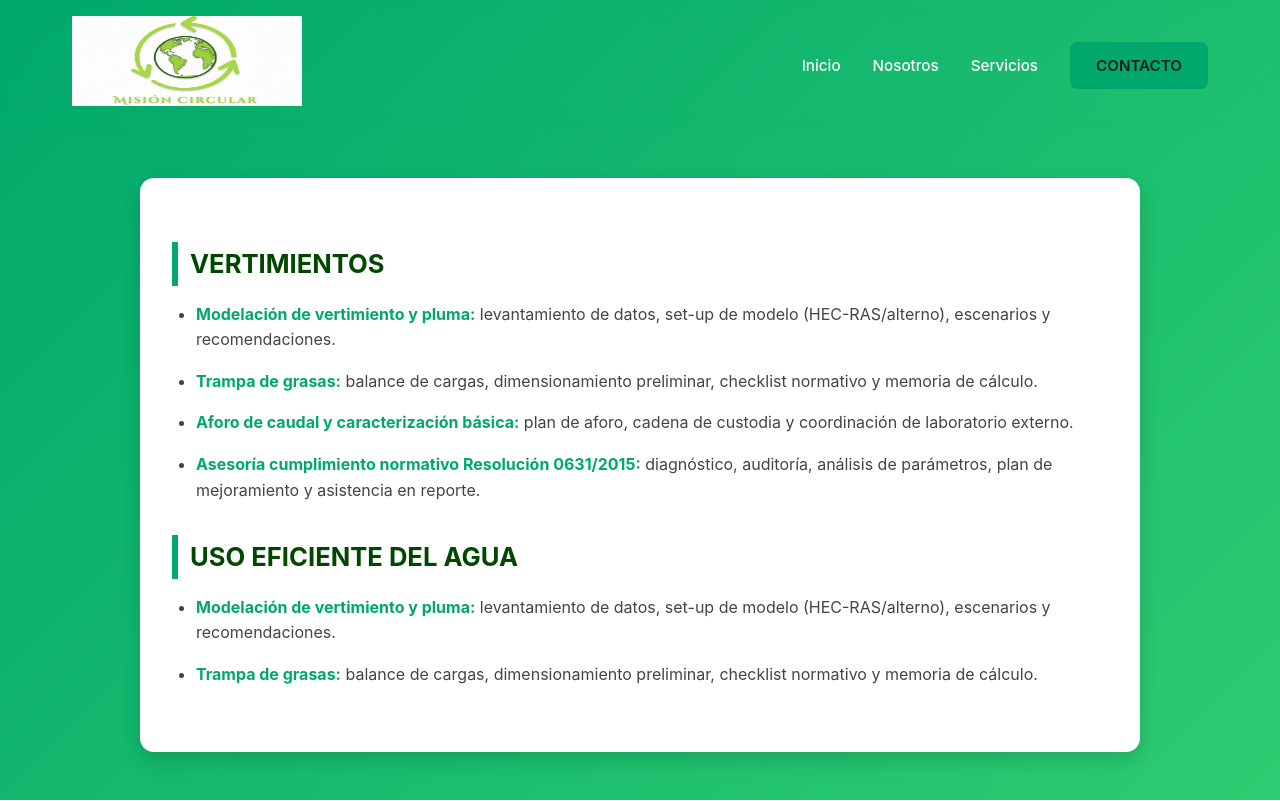
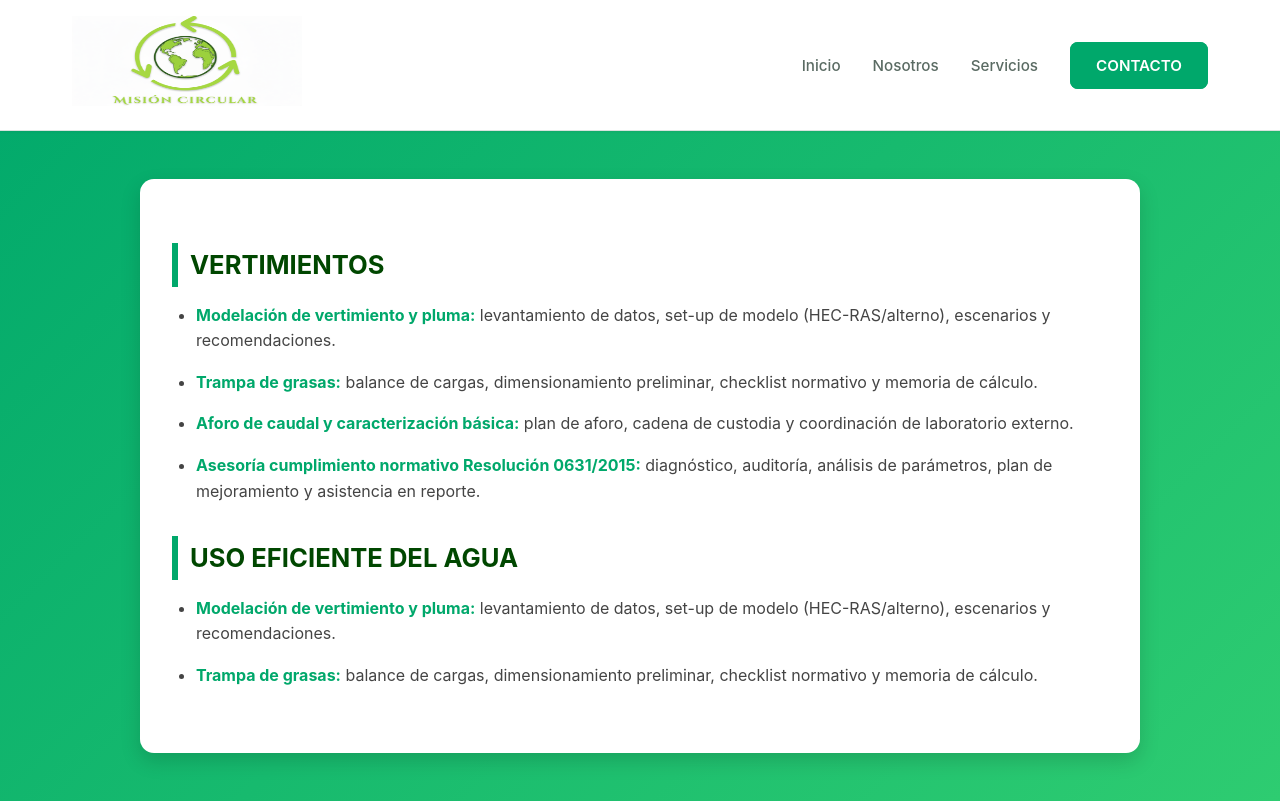
Before and after one commit to cmperdomoc7/ProyectoFinal, a plain HTML site: page imagenes/gestion_recursos.html in a window 1280 px wide. Drawn offline with Linux system fonts and the light colour scheme.

Commit message:
Te arregle la parte del navegador para que no quedara transparente

```diff
--- a/imagenes/gestion_recursos.css
+++ b/imagenes/gestion_recursos.css
@@ -8,7 +8,11 @@
     --background: linear-gradient(135deg, #00a86b, #2ecc71); /* Degradado moderno */
     --card-bg: #ffffff;
     --card-shadow: 0 8px 20px rgba(0, 0, 0, 0.15);
+    --shadow-sm: 0 1px 2px 0 rgba(44, 71, 65, 0.08);
     --border-radius: 14px;
+    --border-light: #d9e2de;
+    --text-light: #5a6b63;
+    --white: #ffffff;
 }
 
 
```
Also changed, not shown: imagenes/Pagina1.html (+1 -1 lines).
